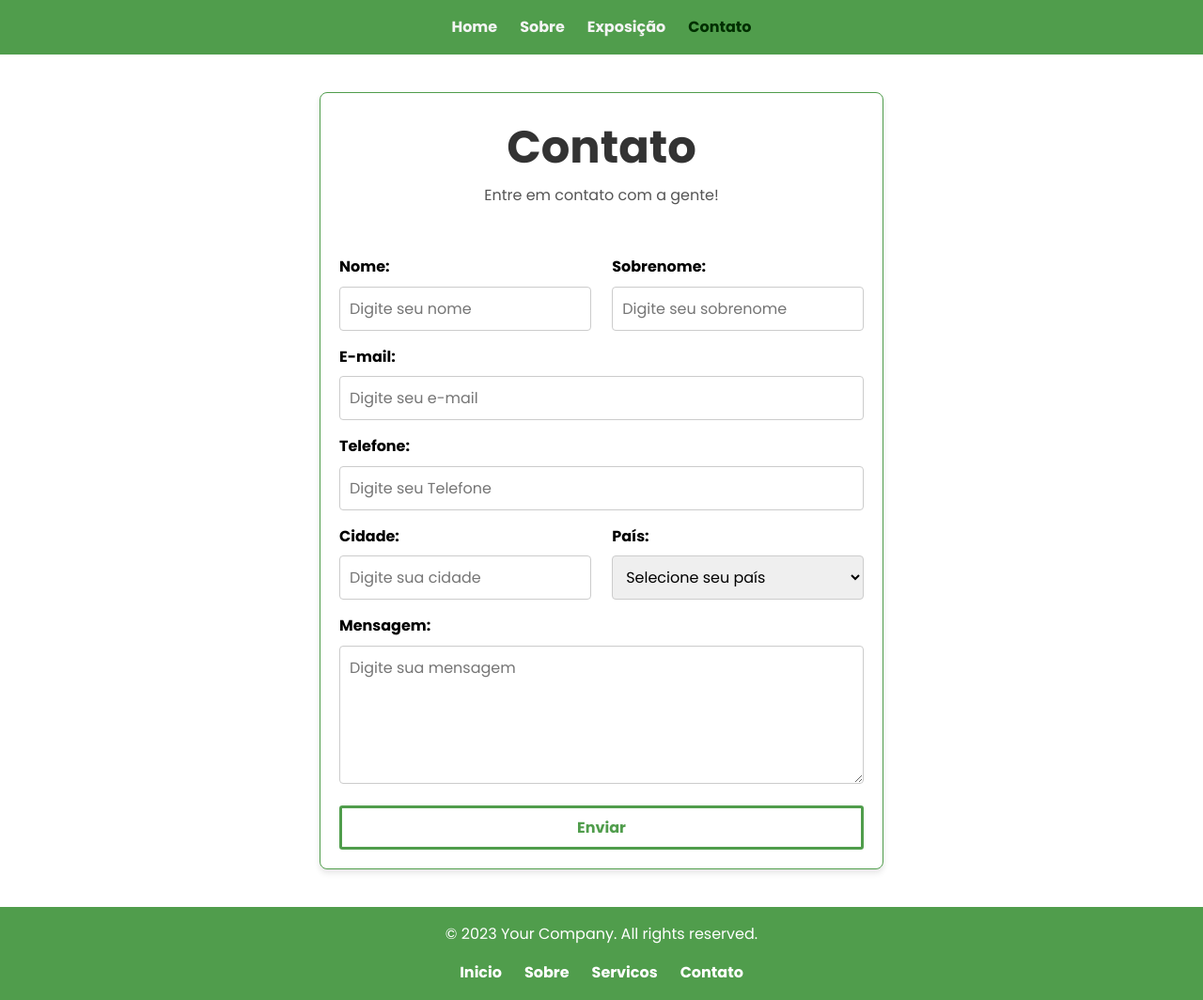
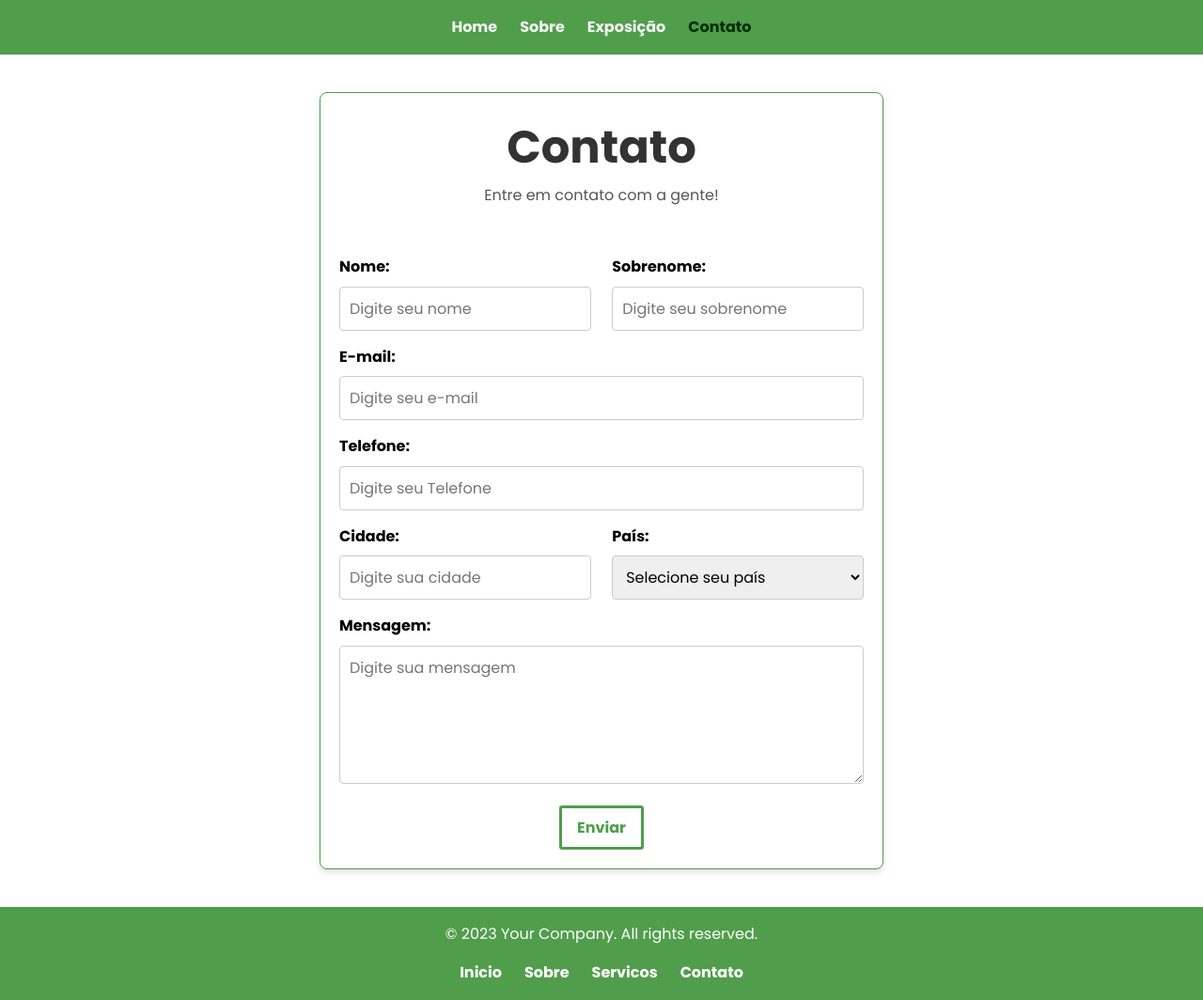
Before and after one commit to F3rnando897/EdinaJardins, a plain HTML site: page contato.html in a window 1280 px wide. Shown: the whole page at 94% size. Drawn offline with Linux system fonts and the light colour scheme.

```diff
--- a/contato.html
+++ b/contato.html
@@ -108,7 +108,7 @@
               required
             ></textarea>
 
-            <button type="submit">Enviar</button>
+            <button type="submit" class="btn">Enviar</button>
           </form>
         </div>
       </section>
--- a/css/contato.css
+++ b/css/contato.css
@@ -43,6 +43,7 @@
   font-size: 16px;
 }
 
+/*
 #formulario form button {
 
   --c1: var(--white);
@@ -99,3 +100,4 @@
     left: 120%;
   }
 }
+*/
--- a/css/estilo.css
+++ b/css/estilo.css
@@ -108,20 +108,66 @@ main section p {
   color: #555;
 }
 
+.btn {
+  --c1: var(--white);
+  --c2: var(--cor-primaria);
+  padding: 0.5em 1em;
+  font-size: 1em;
+  font-weight: 700;
 
-.btn{
-  background: var(--cor-primaria);
-  color: #fff;
-  padding: 0.5rem 1rem;
-  border-radius: 5px;
+  background-color: transparent;
+  color: var(--c2);
+  border: 3px solid var(--c2);
+  border-radius: 0.2em;
+  cursor: pointer;
   text-decoration: none;
-  font-weight: bold;
-  transition: background-color 0.3s ease;
-  display: inline-block;
+
+  overflow: hidden;
+  position: relative;
+  transition: 700ms cubic-bezier(0.83, 0, 0.17, 1);
+
+  &::before {
+    top: 0;
+    left: 0;
+    right: auto;
+    bottom: auto;
+  }
+
+  &::after {
+    top: 120%;
+    left: 120%;
+  }
+
+}
+
+.btn::before,
+.btn::after {
+  content: "";
+  height: 10em;
+  width: 10em;
+  scale: 0;
+  transition: 1000ms cubic-bezier(0.76, 0, 0.24, 1);
+
+  background-color: var(--c2);
+  border-radius: 50%;
+
+  position: absolute;
+  translate: -50% -50%;
+  z-index: -1;
 }
 
 .btn:hover {
-  background: var(--cor-secundaria);
+  color: var(--c1);
+  text-shadow: 0 0 5px var(--c2);
+
+  &::after,
+  &::before {
+    scale: 2;
+  }
+}
+
+.btn:active {
+  filter: brightness(0.8);
 }
 
 #natureza .content {
```
Also changed, not shown: css/exposicao.css (+7 -0 lines), css/sobre.css (+0 -57 lines).
